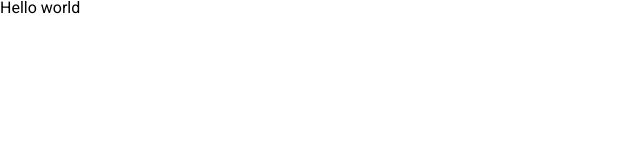
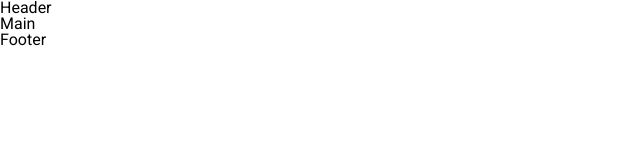
Before and after one commit to yurich30/yurich30.github.io, a plain HTML site: page index.html in a window 1280 px wide. Shown: the whole page, without its empty margins (0-640 px from the left). Drawn offline with Linux system fonts and the light colour scheme.

Commit message:
add header main footer

```diff
--- a/index.html
+++ b/index.html
@@ -9,6 +9,8 @@
     <title>shop-project</title>
 </head>
 <body>
-    <div><h1>Hello world</h1></div>
+    <header class="header">Header</header>
+    <main class="main">Main</main>
+    <footer class="footer">Footer</footer>
 </body>
 </html>
```
